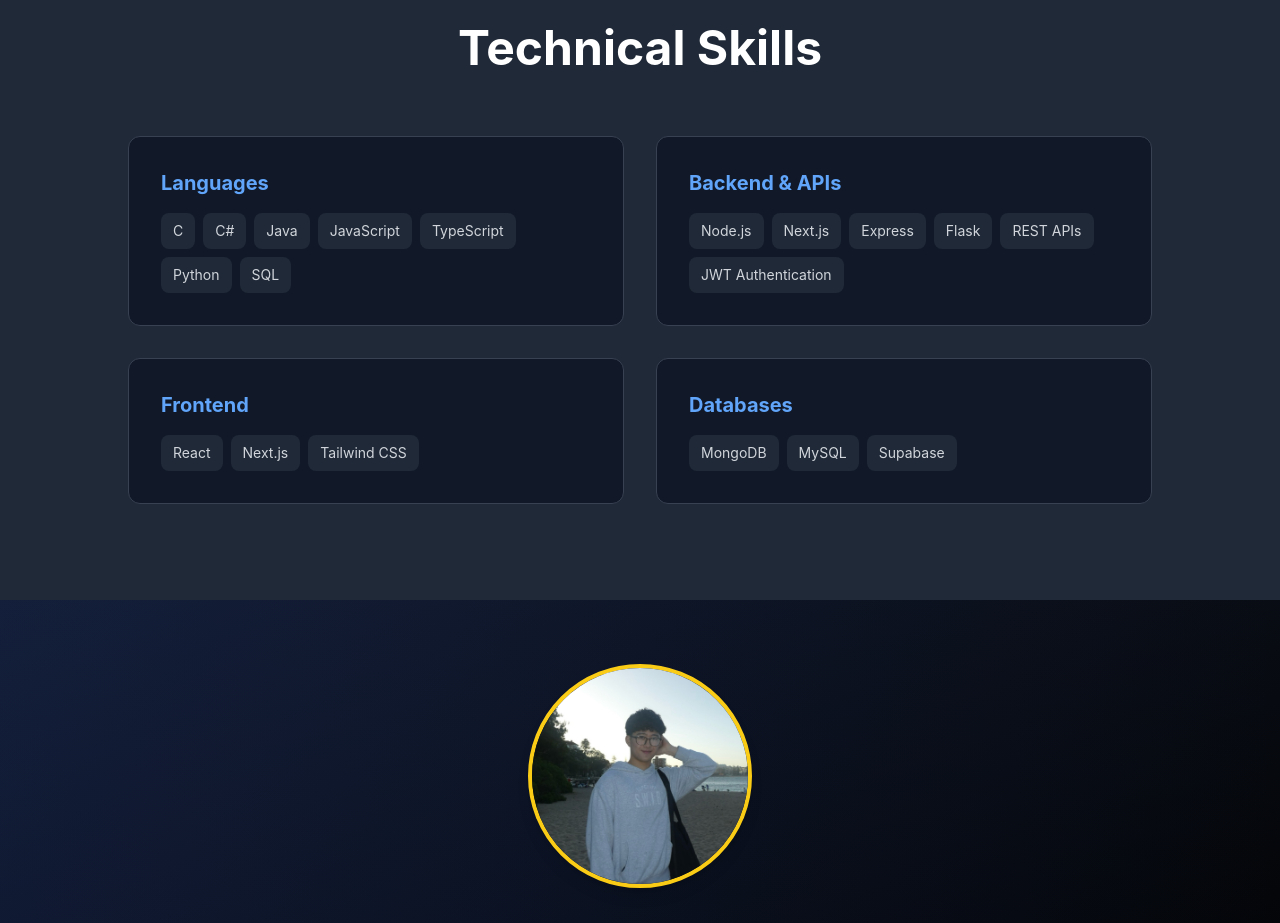
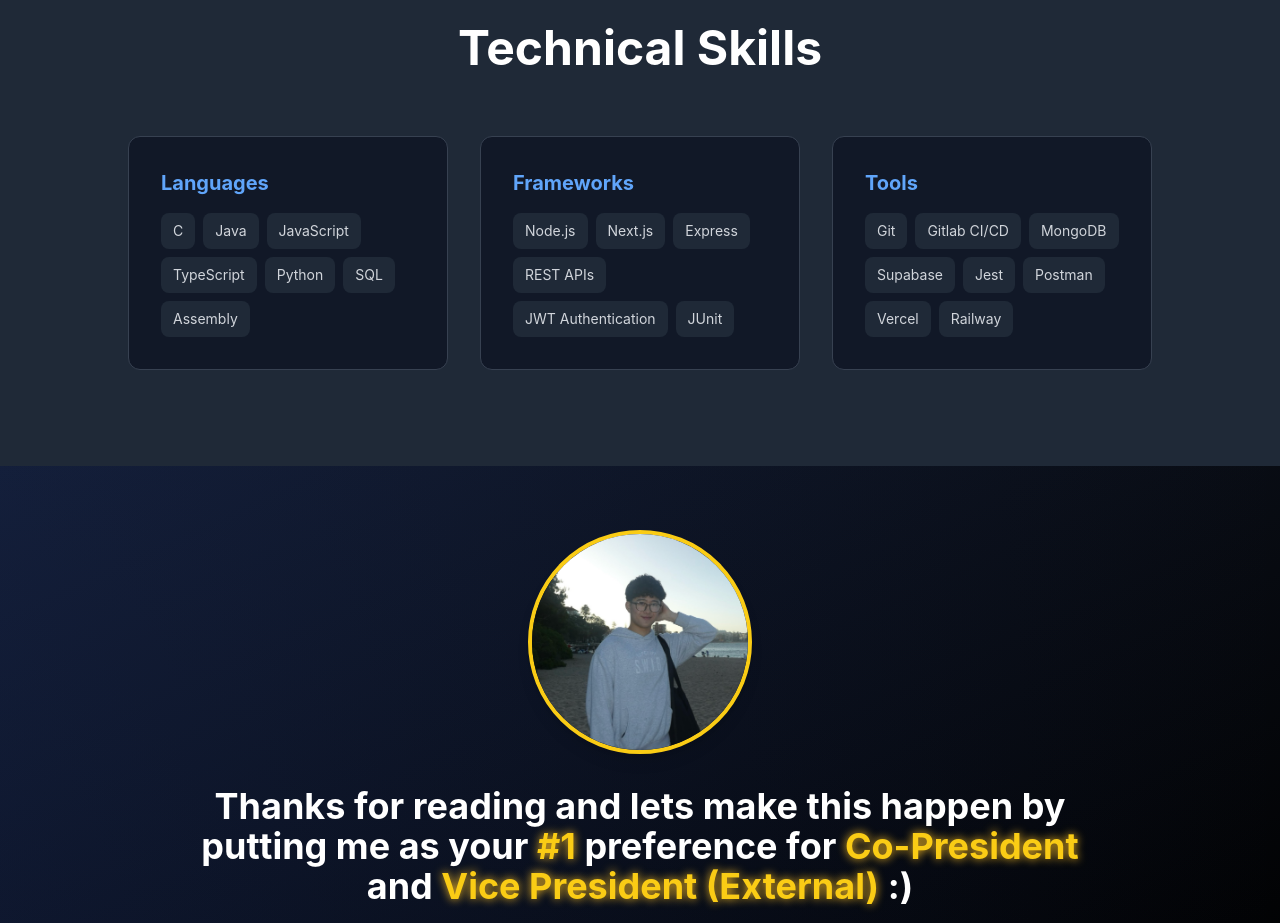
Before and after one commit to makeen05/Makeen-Alaeddin-Portfolio, a React (Vite) app: page / in a window 1280 px wide. Shown: the part 3500-4423 px from the top of the page. Built offline with nearby package versions, Linux system fonts and the light colour scheme.

Commit message:
update skills

```diff
--- a/src/App.tsx
+++ b/src/App.tsx
@@ -414,11 +414,11 @@ function App() {
               </h2>
             </div>
 
-            <div className="grid grid-cols-1 md:grid-cols-2 gap-6 sm:gap-8">
+            <div className="grid grid-cols-1 md:grid-cols-3 gap-6 sm:gap-8">
               <div className="bg-gray-900 rounded-xl p-6 sm:p-8 border border-gray-700">
                 <h3 className="text-lg sm:text-xl font-bold text-blue-400 mb-4">Languages</h3>
                 <div className="flex flex-wrap gap-2">
-                  {['C', 'C#', 'Java', 'JavaScript', 'TypeScript', 'Python', 'SQL'].map(skill => (
+                  {['C', 'Java', 'JavaScript', 'TypeScript', 'Python', 'SQL', 'Assembly'].map(skill => (
                     <span key={skill} className="px-3 py-2 bg-gray-800 text-gray-300 rounded-lg text-sm">
                       {skill}
                     </span>
@@ -427,9 +427,9 @@ function App() {
               </div>
 
               <div className="bg-gray-900 rounded-xl p-6 sm:p-8 border border-gray-700">
-                <h3 className="text-lg sm:text-xl font-bold text-blue-400 mb-4">Backend & APIs</h3>
+                <h3 className="text-lg sm:text-xl font-bold text-blue-400 mb-4">Frameworks</h3>
                 <div className="flex flex-wrap gap-2">
-                  {['Node.js', 'Next.js', 'Express', 'Flask', 'REST APIs', 'JWT Authentication'].map(skill => (
+                  {['Node.js', 'Next.js', 'Express', 'REST APIs', 'JWT Authentication', 'JUnit'].map(skill => (
                     <span key={skill} className="px-3 py-2 bg-gray-800 text-gray-300 rounded-lg text-sm">
                       {skill}
                     </span>
@@ -438,20 +438,9 @@ function App() {
               </div>
 
               <div className="bg-gray-900 rounded-xl p-6 sm:p-8 border border-gray-700">
-                <h3 className="text-lg sm:text-xl font-bold text-blue-400 mb-4">Frontend</h3>
+                <h3 className="text-lg sm:text-xl font-bold text-blue-400 mb-4">Tools</h3>
                 <div className="flex flex-wrap gap-2">
-                  {['React', 'Next.js', 'Tailwind CSS'].map(skill => (
-                    <span key={skill} className="px-3 py-2 bg-gray-800 text-gray-300 rounded-lg text-sm">
-                      {skill}
-                    </span>
-                  ))}
-                </div>
-              </div>
-
-              <div className="bg-gray-900 rounded-xl p-6 sm:p-8 border border-gray-700">
-                <h3 className="text-lg sm:text-xl font-bold text-blue-400 mb-4">Databases</h3>
-                <div className="flex flex-wrap gap-2">
-                  {['MongoDB', 'MySQL', 'Supabase'].map(skill => (
+                  {['Git', 'Gitlab CI/CD', 'MongoDB', 'Supabase', 'Jest', 'Postman', 'Vercel', 'Railway'].map(skill => (
                     <span key={skill} className="px-3 py-2 bg-gray-800 text-gray-300 rounded-lg text-sm">
                       {skill}
                     </span>
```
